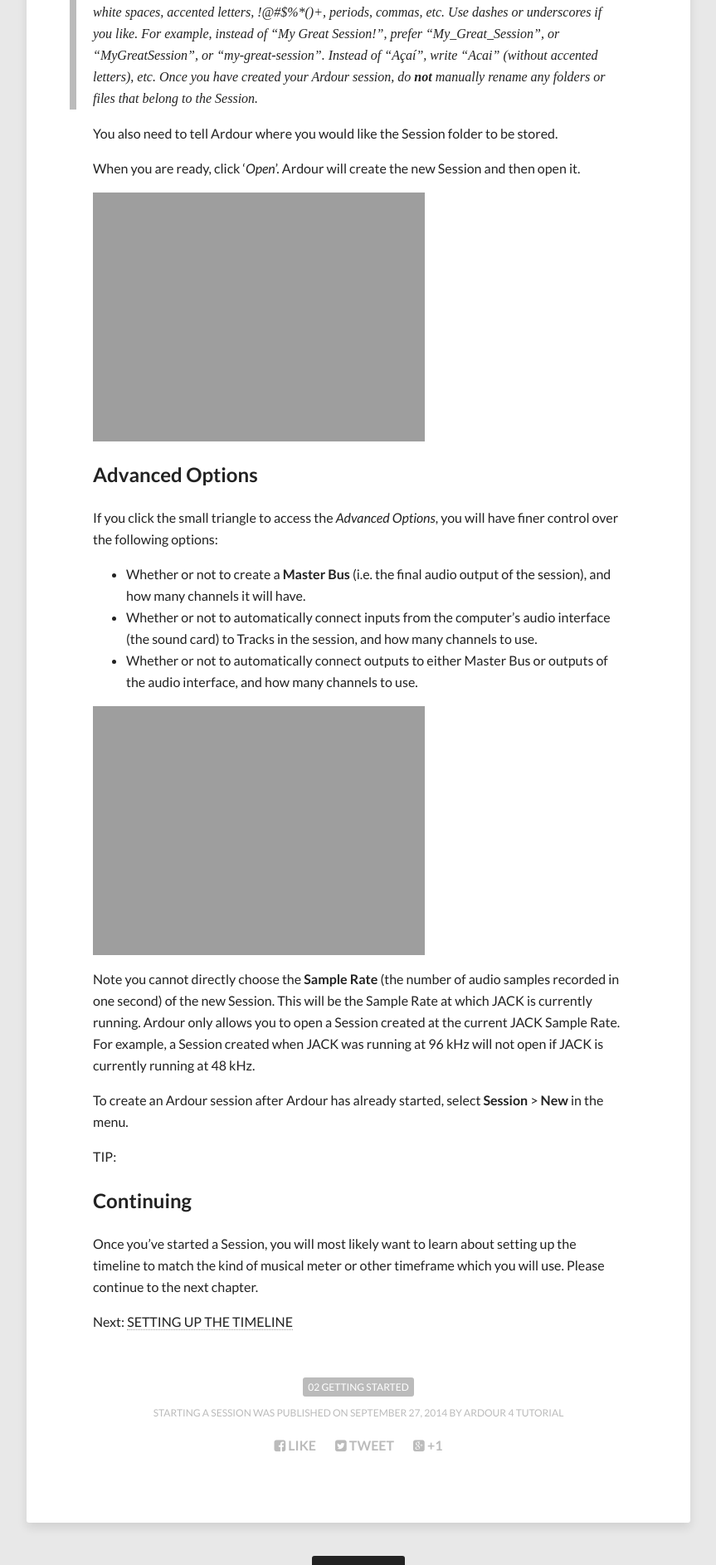
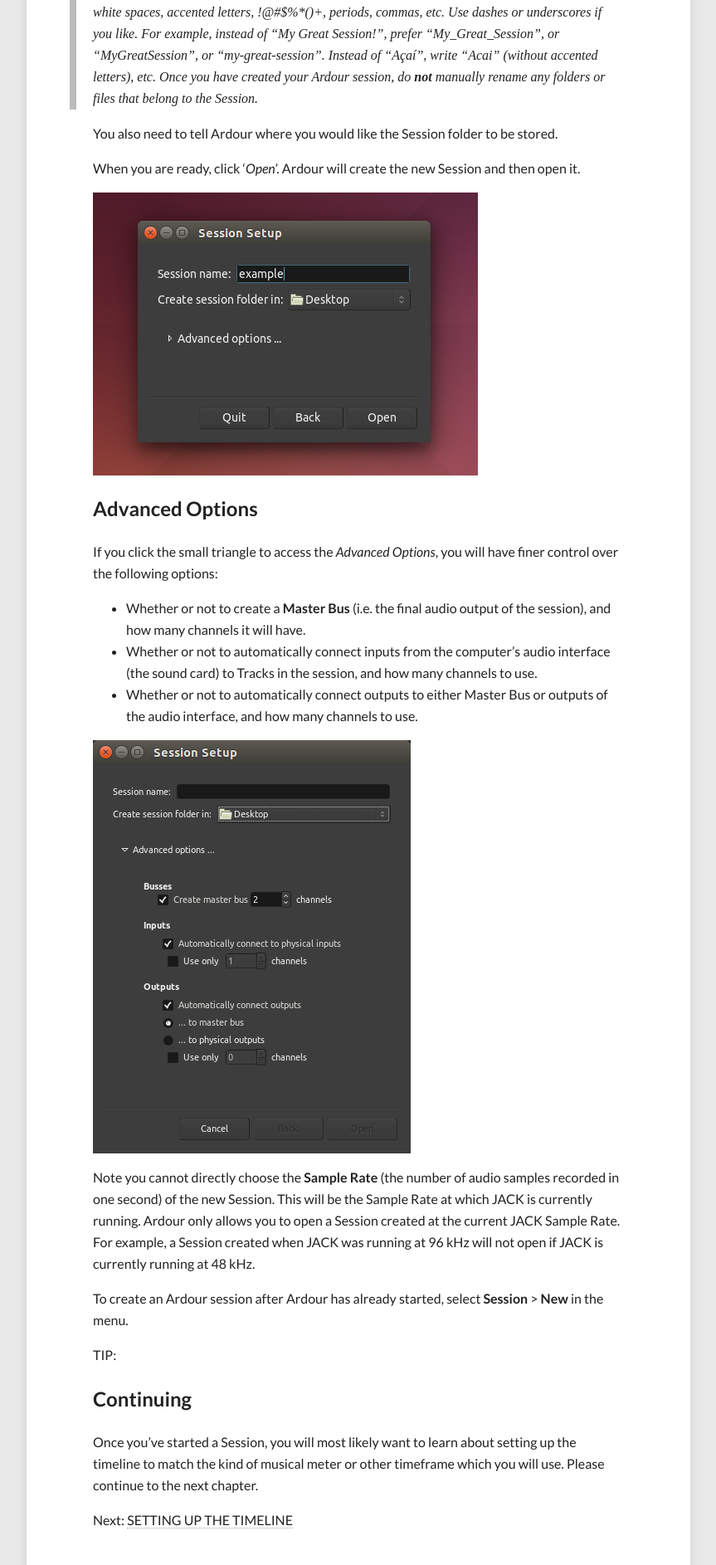
Before and after one commit to brunoruviaro/ardour4-tutorial, a Jekyll site: the page built from _posts/2014-09-27-starting-a-session.md, in a window 1280 px wide. Shown: the part 742-2628 px from the top of the page at 83% size, without its empty margins (208-1071 px from the left). Built offline with Jekyll 4.4.1, drawn with Linux system fonts in a browser that asks for light colours; nearby versions of some CDN libraries.

Commit message:
Update starting-a-session txt and png

```diff
--- a/_posts/2014-09-27-starting-a-session.md
+++ b/_posts/2014-09-27-starting-a-session.md
@@ -27,7 +27,7 @@
 When you are ready, click '*Open*'. Ardour
 will create the new Session and then open it.
 
-![New Session]({{ site.url }}/images/Ardour3_New_Session_Simple.png)
+![New Session]({{ site.url }}/images/Ardour4_Session_Setup_2.png)
 
 Advanced Options
 ----------------
@@ -43,7 +43,7 @@
 -   Whether or not to automatically connect outputs to either Master Bus
     or outputs of the audio interface, and how many channels to use.
 
-![New Session Set-Up]({{ site.url }}/images/Ardour3_New_Session_Setup_2.png)
+![New Session Set-Up]({{ site.url }}/images/Ardour4_Session_Setup_3.png)
 
 Note you cannot directly choose the **Sample Rate** (the number of audio
 samples recorded in one second) of the new Session. This will be the
```
Also changed, not shown: images/Ardour4_Session_Setup_3.png (added).
